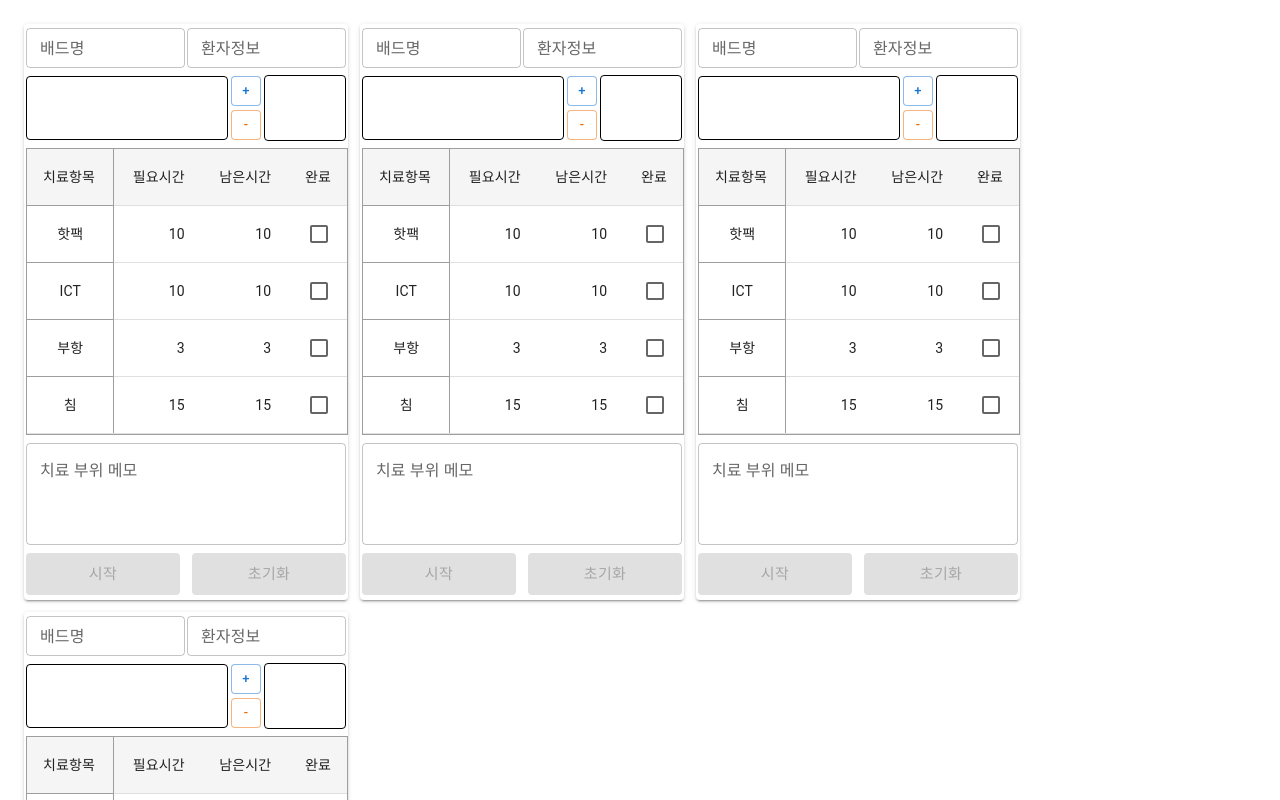
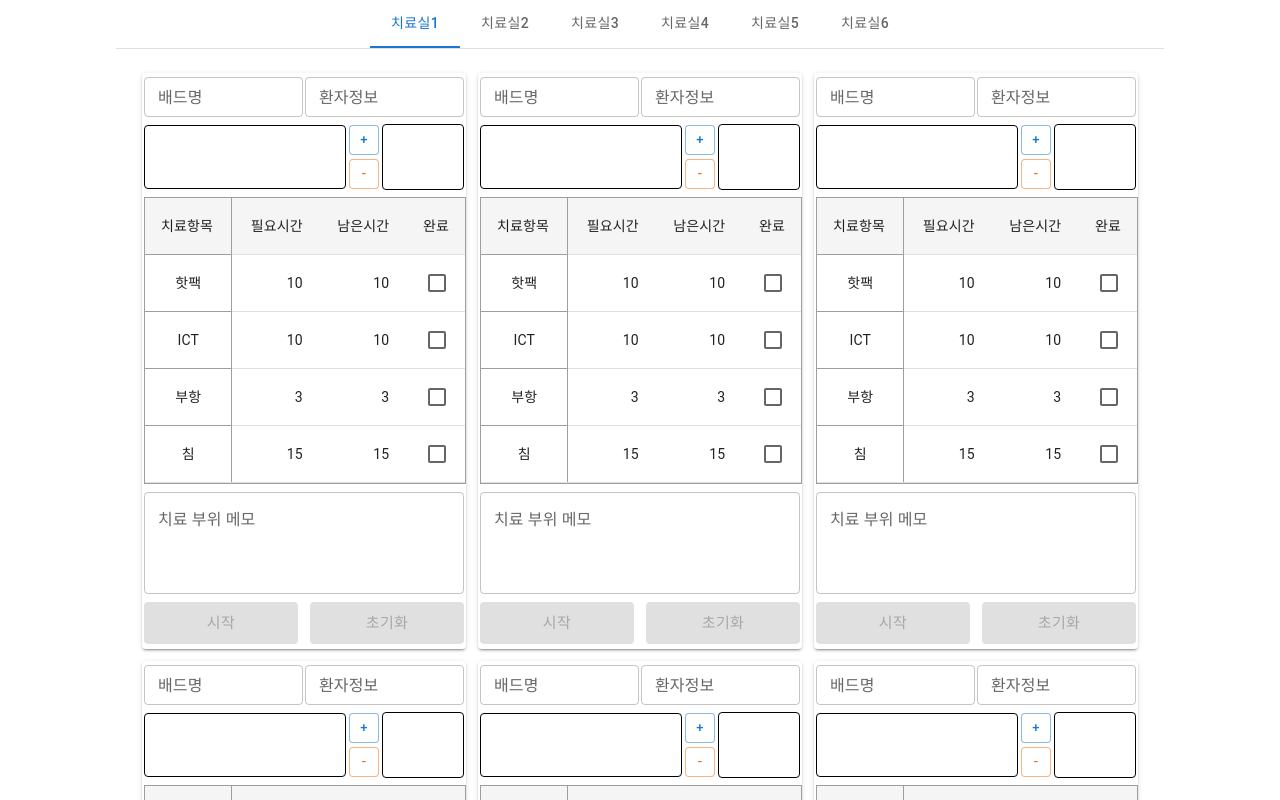
Before and after one commit to nacean/koreanMedicineTimer, a React (Vite) app: page / in a window 1280 px wide. Shown: the top 800 px of the page. Built offline with nearby package versions, Linux system fonts and the light colour scheme.

Commit message:
feat: 치료실과 탭 러프하게 구현 및 치료실 안에 bed 삽입

```diff
--- a/src/App.tsx
+++ b/src/App.tsx
@@ -1,25 +1,21 @@
-import Bed from "@src/bed/Bed";
+import { Reset } from "styled-reset";
+
+import RoomList from "@src/room/RoomList";
 import { createStyles } from "@src/utils/utils";
-import { Reset } from "styled-reset";
 
 function App() {
   return (
     <div css={styles.container}>
       <Reset />
-      <Bed />
-      <Bed />
-      <Bed />
-      <Bed />
+      <RoomList />
     </div>
   );
 }
 
 const styles = createStyles({
   container: {
-    padding: 24,
     display: "flex",
-    flexWrap: "wrap",
-    gap: 12,
+    justifyContent: "center",
   },
 });
 
--- /dev/null
+++ b/src/room/Room.tsx
@@ -0,0 +1,40 @@
+import Bed from "@src/bed/Bed";
+import { createStyles } from "@src/utils/utils";
+import { FC } from "react";
+
+interface Props {
+  nowRoomNum: number;
+  thisRoomNum: number;
+}
+
+const Room: FC<Props> = ({ nowRoomNum, thisRoomNum }) => {
+  return (
+    <div
+      role="roomPanel"
+      hidden={nowRoomNum !== thisRoomNum}
+      id={`room-tabpanel-${thisRoomNum}`}
+      aria-labelledby={`room-tab-${thisRoomNum}`}
+      css={styles.container}
+    >
+      <Bed />
+      <Bed />
+      <Bed />
+      <Bed />
+      <Bed />
+      <Bed />
+    </div>
+  );
+};
+
+const styles = createStyles({
+  container: {
+    width: 1000,
+    padding: 24,
+    display: "flex",
+    justifyContent: "center",
+    flexWrap: "wrap",
+    gap: 12,
+  },
+});
+
+export default Room;
--- /dev/null
+++ b/src/room/RoomList.tsx
@@ -0,0 +1,42 @@
+import { useState } from "react";
+
+import { Tabs, Tab, Box } from "@mui/material";
+import Room from "@src/room/Room";
+
+const RoomList = () => {
+  const [nowRoomNum, setNowRoomNum] = useState<number>(0);
+
+  const roomNumArray = [0, 1, 2, 3, 4, 5];
+
+  const a11yProps = (index: number) => {
+    return {
+      id: `room-tab-${index}`,
+      "aria-controls": `room-tabpanel-${index}`,
+    };
+  };
+
+  const handleRoomChange = (_: React.SyntheticEvent, newValue: number) => {
+    setNowRoomNum(newValue);
+  };
+
+  return (
+    <div>
+      <Box sx={{ borderBottom: 1, borderColor: "divider" }}>
+        <Tabs
+          value={nowRoomNum}
+          onChange={handleRoomChange}
+          aria-label="room tabs"
+          centered
+        >
+          {roomNumArray.map((roomNum) => (
+            <Tab label={`치료실${roomNum + 1}`} {...a11yProps(roomNum)} />
+          ))}
+        </Tabs>
+      </Box>
+      {roomNumArray.map((roomNum) => (
+        <Room nowRoomNum={nowRoomNum} thisRoomNum={roomNum} />
+      ))}
+    </div>
+  );
+};
+export default RoomList;
```
